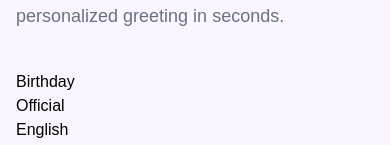
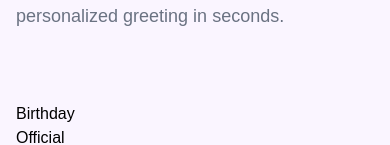
Before and after one commit to sabyrkazen/greeting-generator-react, a React (Vite) app: page / in a window 390 px wide. Shown: the part 257-402 px from the top of the page. Built offline with nearby package versions, Linux system fonts and the light colour scheme; no server answers.

Commit message:
feat: add grid layout to App component for improved structure and responsiveness

```diff
--- a/src/App.tsx
+++ b/src/App.tsx
@@ -43,6 +43,10 @@ export const App = () => {
       <Header />
       <main className="container mx-auto px-4 sm:px-6 lg:px-8 py-8 sm:py-12">
         <PageHero />
+        <div className="grid grid-cols-1 lg:grid-cols-12 gap-8 lg:gap-12">
+          <div className="lg:col-span-5 sm:space-y-10 space-y-8"></div>
+          <div className="lg:col-span-7 h-full"></div>
+        </div>
         <div className="max-w-7xl mx-auto">
           <p>{occasion}</p>
           <p>{name}</p>
```
